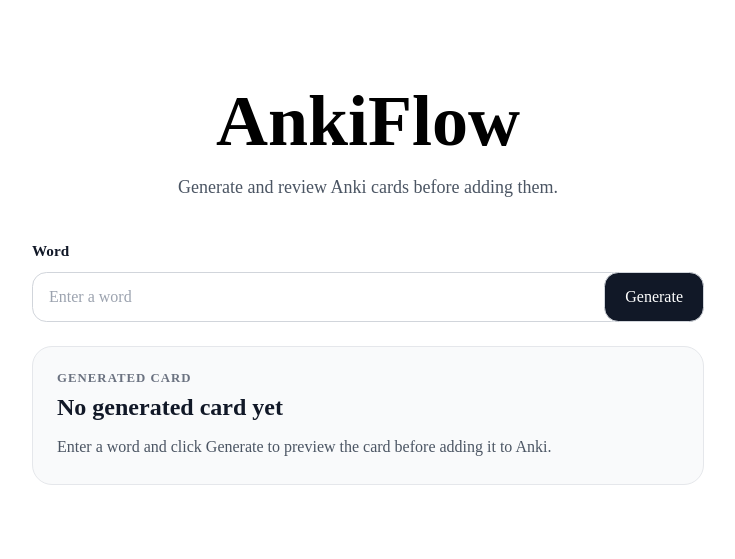
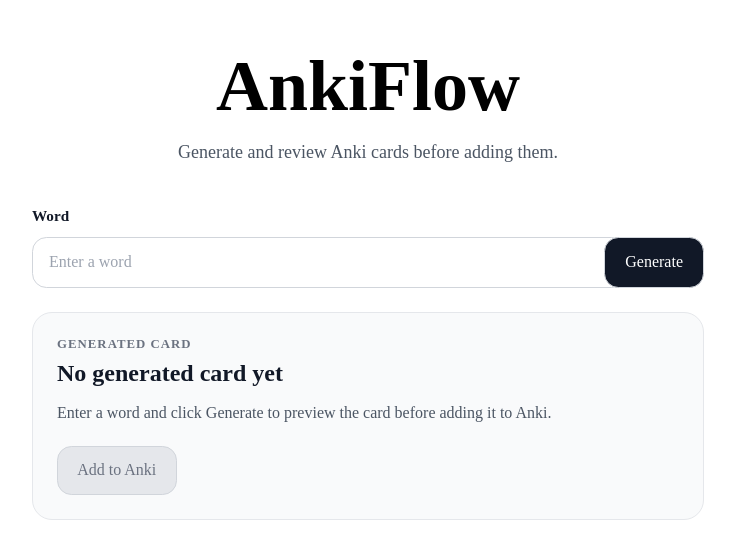
Before and after one commit to hanifmaleki/AnkiFlow, a Nuxt app: page / in a window 1280 px wide. Shown: the part 155-714 px from the top of the page, without its empty margins (272-1007 px from the left). Built offline with nearby package versions, Linux system fonts and the light colour scheme.

Commit message:
Add disabled Add to Anki button to homepage

```diff
--- a/app/app.vue
+++ b/app/app.vue
@@ -31,6 +31,9 @@
           Enter a word and click Generate to preview the card before adding it
           to Anki.
         </p>
+        <button class="preview-action" type="button" disabled>
+          Add to Anki
+        </button>
       </section>
     </div>
   </main>
@@ -146,6 +149,17 @@
   color: #4b5563;
 }
 
+.preview-action {
+  margin-top: 1.25rem;
+  padding: 0.9rem 1.2rem;
+  border: 1px solid #d1d5db;
+  border-radius: 0.9rem;
+  background: #e5e7eb;
+  color: #6b7280;
+  font: inherit;
+  cursor: not-allowed;
+}
+
 @media (max-width: 640px) {
   .input-row {
     grid-template-columns: 1fr;
```
